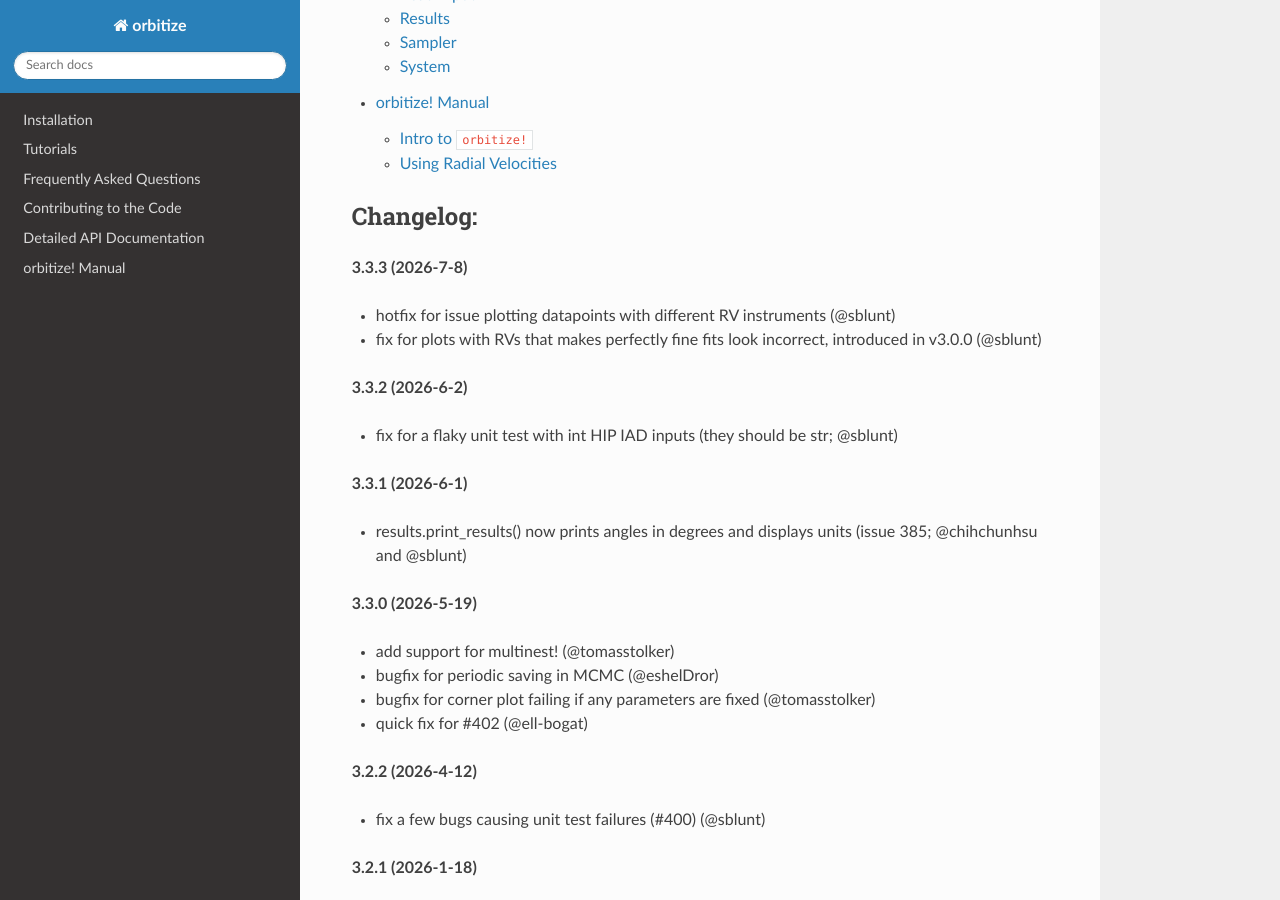
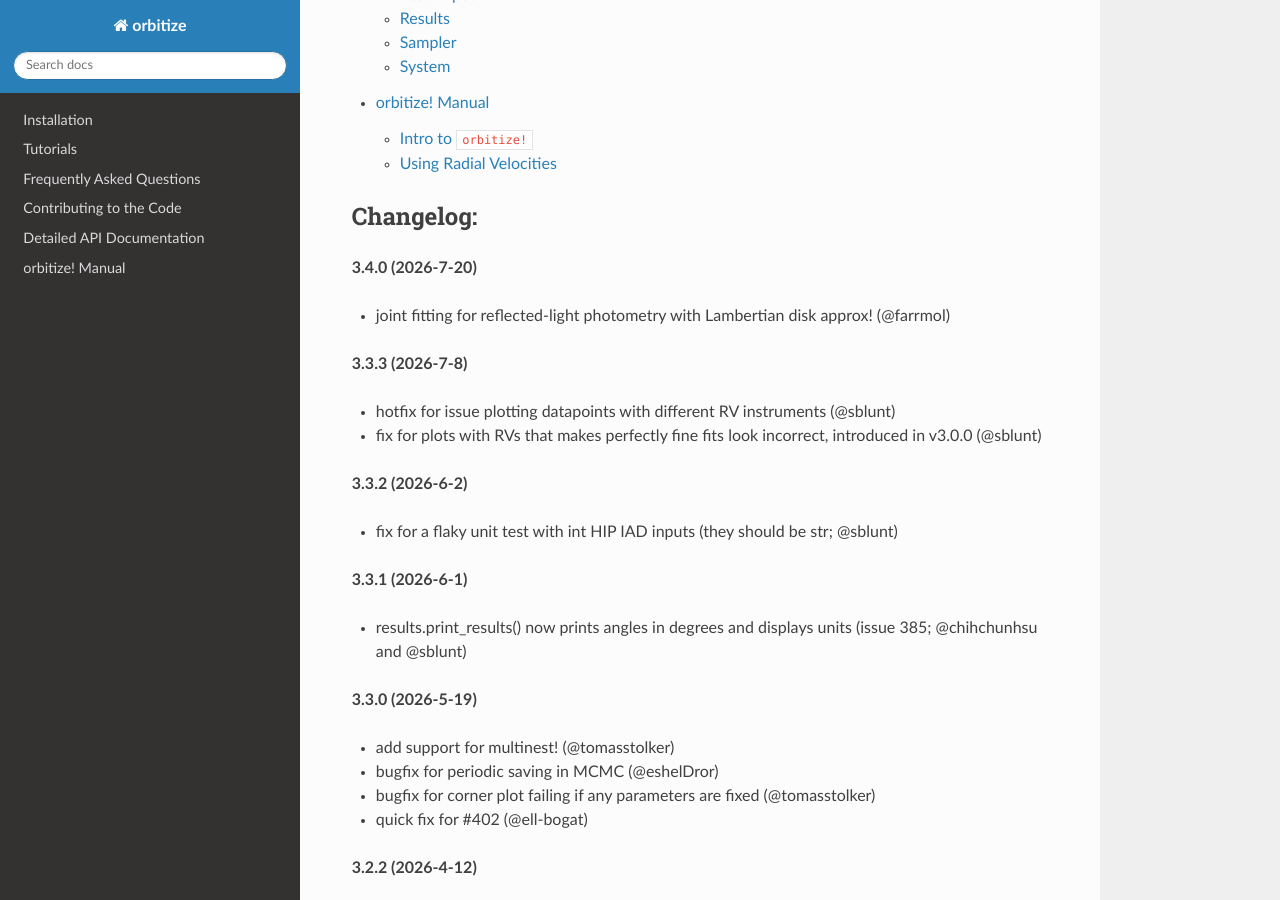
Before and after one commit to sblunt/orbitize, a Sphinx documentation site: the page built from docs/index.rst, in a window 1280 px wide and 900 px high, scrolled down 1802 px. Built offline with Sphinx 7.4.7 and the Read the Docs theme 3.1.0, drawn with Linux system fonts in a browser that asks for light colours; pages that are not in the unit, such as notebooks, are missing from menus.

Commit message:
v3.4.0 changelog & version increment

```diff
--- a/docs/index.rst
+++ b/docs/index.rst
@@ -54,6 +54,10 @@ User Guide:
 
 Changelog:
 ++++++++++
+
+**3.4.0 (2026-7-20)**
+
+- joint fitting for reflected-light photometry with Lambertian disk approx! (@farrmol)
 
 **3.3.3 (2026-7-8)**
 
--- a/orbitize/__init__.py
+++ b/orbitize/__init__.py
@@ -1,6 +1,6 @@
 import os
 
-__version__ = "3.3.3"
+__version__ = "3.4.0"
 
 # set Python env variable to keep track of example data dir
 orbitize_dir = os.path.dirname(__file__)
```
